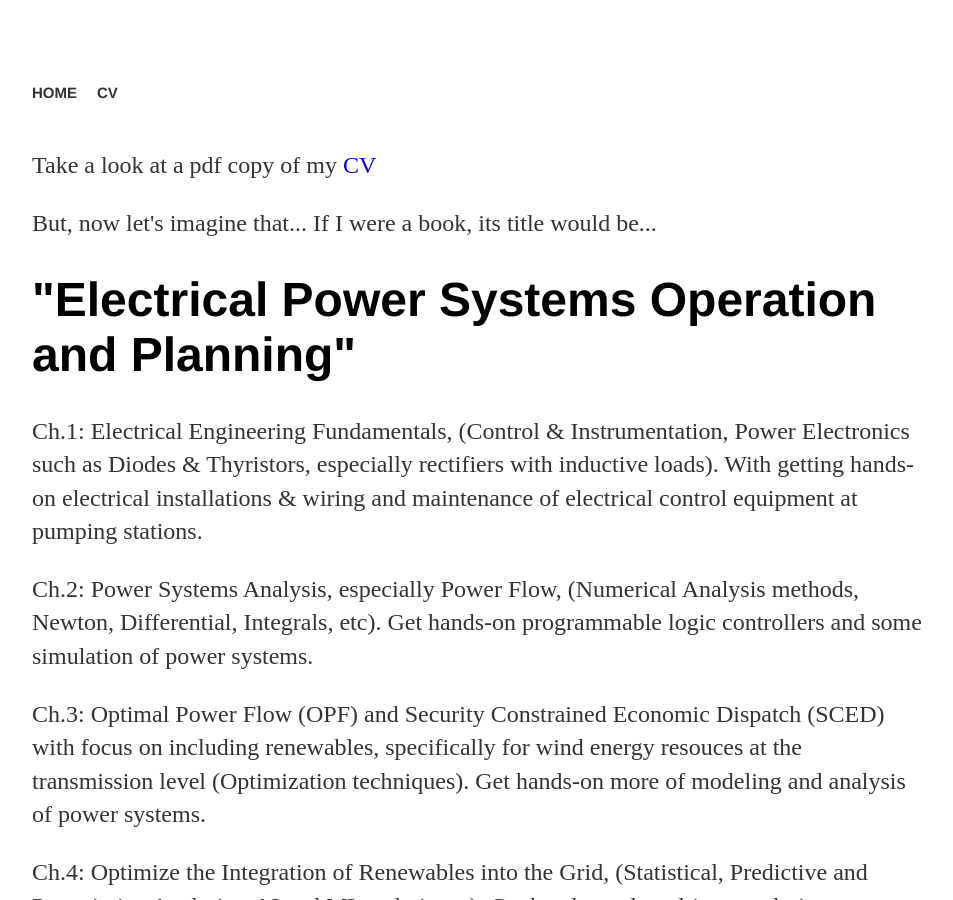
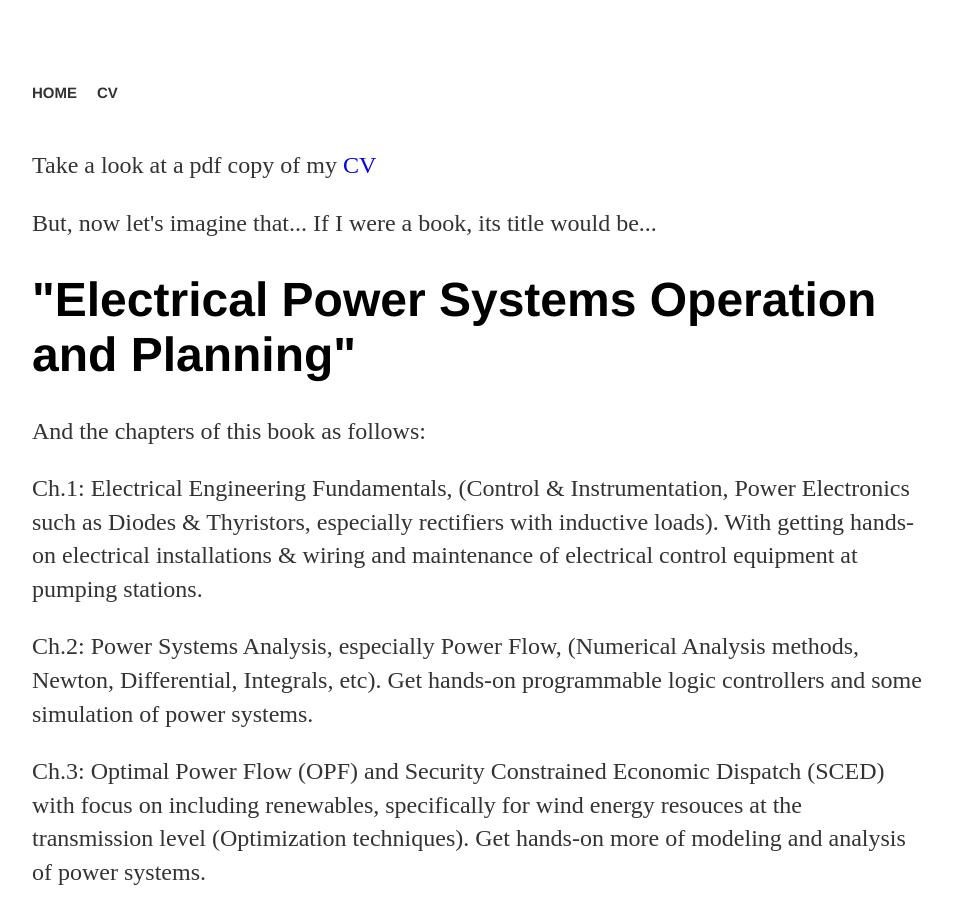
Before and after one commit to MohamedAbuella/MohamedAbuella.github.io, a Jekyll site: the page built from cv/index.html, in a window 1280 px wide and 900 px high. Shown: the whole window, without its empty margins (160-1113 px from the left). Built offline with Jekyll 4.4.1, drawn with Linux system fonts in a browser that asks for light colours; nearby versions of some CDN libraries; a script that is not in the unit is left out; comment, search, counter and statistics services are not loaded.

Commit message:
Update index.html

```diff
--- a/cv/index.html
+++ b/cv/index.html
@@ -8,6 +8,7 @@ title: CV
 <p>Take a look at a pdf copy of my <a href="https://github.com/MohamedAbuella/Mohamed-Abuella-Resume/blob/master/Mohamed%20Abuella_Resume.pdf" target="_blank">CV</a>
 
 <p> But, now let's imagine that... If I were a book, its title would be... </p> <h1>"Electrical Power Systems Operation and Planning"</h1>
+<p> And the chapters of this book as follows:</p>
 <p>Ch.1: Electrical Engineering Fundamentals, (Control & Instrumentation, Power Electronics such as Diodes & Thyristors, especially rectifiers with inductive loads). With getting hands-on electrical installations & wiring and maintenance of electrical control equipment at pumping stations.</p>
 <p>Ch.2: Power Systems Analysis, especially Power Flow, (Numerical Analysis methods, Newton, Differential, Integrals, etc). Get hands-on programmable logic controllers and some simulation of power systems.</p>
 <p>Ch.3: Optimal Power Flow (OPF) and Security Constrained Economic Dispatch (SCED) with focus on including renewables, specifically for wind energy resouces at the transmission level (Optimization techniques). Get hands-on more of modeling and analysis of power systems.</p>
```
